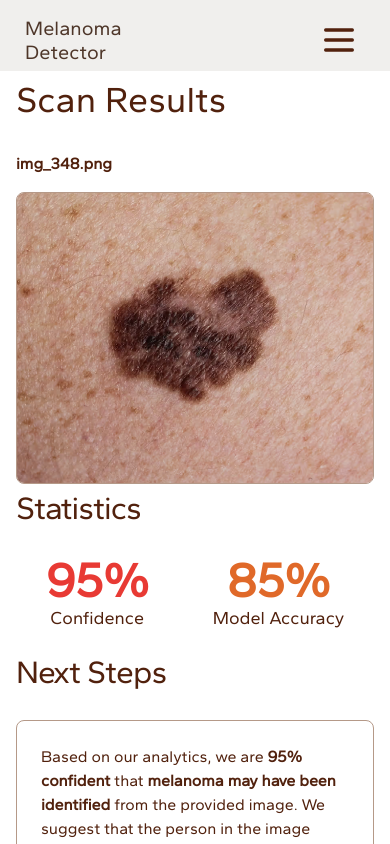
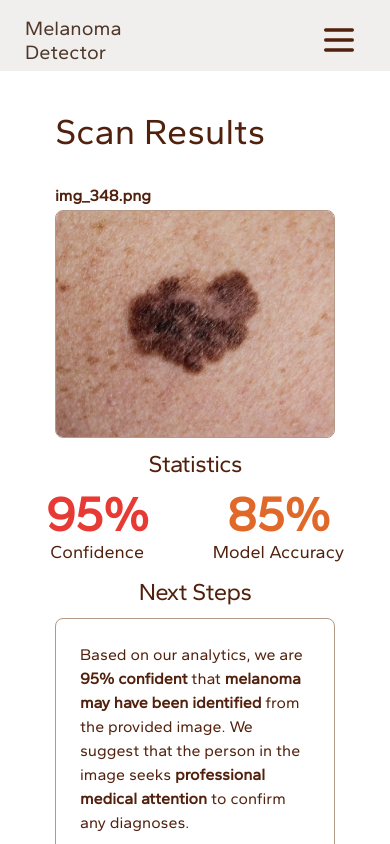
Before and after one commit to CareTech-at-UCI/melanoma-project, a React (Create React App) app in the folder frontend/: page /results in a window 390 px wide. Shown: the top 844 px of the page. Built offline with nearby package versions, Linux system fonts and the light colour scheme.

Commit message:
Made mobile responsiveness changes partway done

```diff
--- a/frontend/src/pages/Results.jsx
+++ b/frontend/src/pages/Results.jsx
@@ -66,7 +66,7 @@ export const Results = ({
   return (
     <div className="min-h-screen pb-20 font-gantari bold bg-transparent text-main-brown">
       {/* Main Container */}
-      <div className="w-full max-w-7xl mx-auto px-4 pt-20 md:pt-40">
+      <div className="w-[80%] md:w-full max-w-7xl mx-auto px-4 pt-28 md:pt-40">
         {/* Header */}
         <h1 className="fontbold text-4xl md:text-5xl mb-8">Scan Results</h1>
 
@@ -75,11 +75,11 @@ export const Results = ({
           {/* Left Column - Image Section */}
           <div className="w-full md:w-[40%] mb-8 md:mb-0 flex flex-col">
             {/* Filename - Shows first on mobile, last on desktop */}
-            <p className="mb-4 md:mb-0 md:mt-4 order-first md:order-last font-bold text-base">
+            <p className="mb-0.5 md:mb-0 md:mt-4 order-first md:order-last font-bold text-base">
               {imageName}
             </p>
             {/* Image - Shows second on mobile, first on desktop */}
-            <div className="w-full aspect-[4/3] order-last md:order-first">
+            <div className="w-full aspect-[4/3] order-last mb-2 md:order-first">
               <img
                 src={imagePath}
                 alt="Scanned skin area"
@@ -91,8 +91,8 @@ export const Results = ({
           {/* Right Column - Info Section */}
           <div className="w-full md:w-[60%] md: -mt-8">
             {/* Statistics Section */}
-            <div className="mb-4">
-              <h2 className="text-results-header-2 mb-6">Statistics</h2>
+            <div className="mb-2 md:mb-4">
+              <h2 className="text-results-header-3 md:text-results-header-2 test mb-2 md:mb-6 text-center md:text-left">Statistics</h2>
               <div className="flex justify-center md:justify-start gap-16">
                 <div className="text-center">
                   <div
@@ -108,14 +108,14 @@ export const Results = ({
                   <div className="text-5xl md:text-6xl font-black text-[#E06929]">
                     {modelAccuracy}%
                   </div>
-                  <div className="text-lg md:text-xl">Model Accuracy</div>
+                  <div className="whitespace-nowrap text-lg md:text-xl">Model Accuracy</div>
                 </div>
               </div>
             </div>
 
             {/* Next Steps Section */}
             <div className="mb-2">
-              <h2 className="text-results-header-2 mb-6">Next Steps</h2>
+              <h2 className="text-results-header-3 md:text-results-header-2 text-center md:text-left mb-2 md:mb-6">Next Steps</h2>
               <div className="border border-[#B59988] bg-transparent rounded-lg p-6">
                 <p className="text-base md:text-lg">{message.text}</p>
               </div>
--- a/frontend/tailwind.config.js
+++ b/frontend/tailwind.config.js
@@ -28,6 +28,8 @@ module.exports = {
 
         'results-header-1': ['40px', { letterSpacing: '-0.03em', fontWeight: '500' }],
         'results-header-2': ['32px', { letterSpacing: '-0.03em', fontWeight: '500' }],
+        'results-header-3': ['24px', { letterSpacing: '-0.03em', fontWeight: '500' }],
+
 
         "body": ["24px", { fontWeight: "300" }],
         "body-2": ["20px", { fontWeight: "400" }],
```
